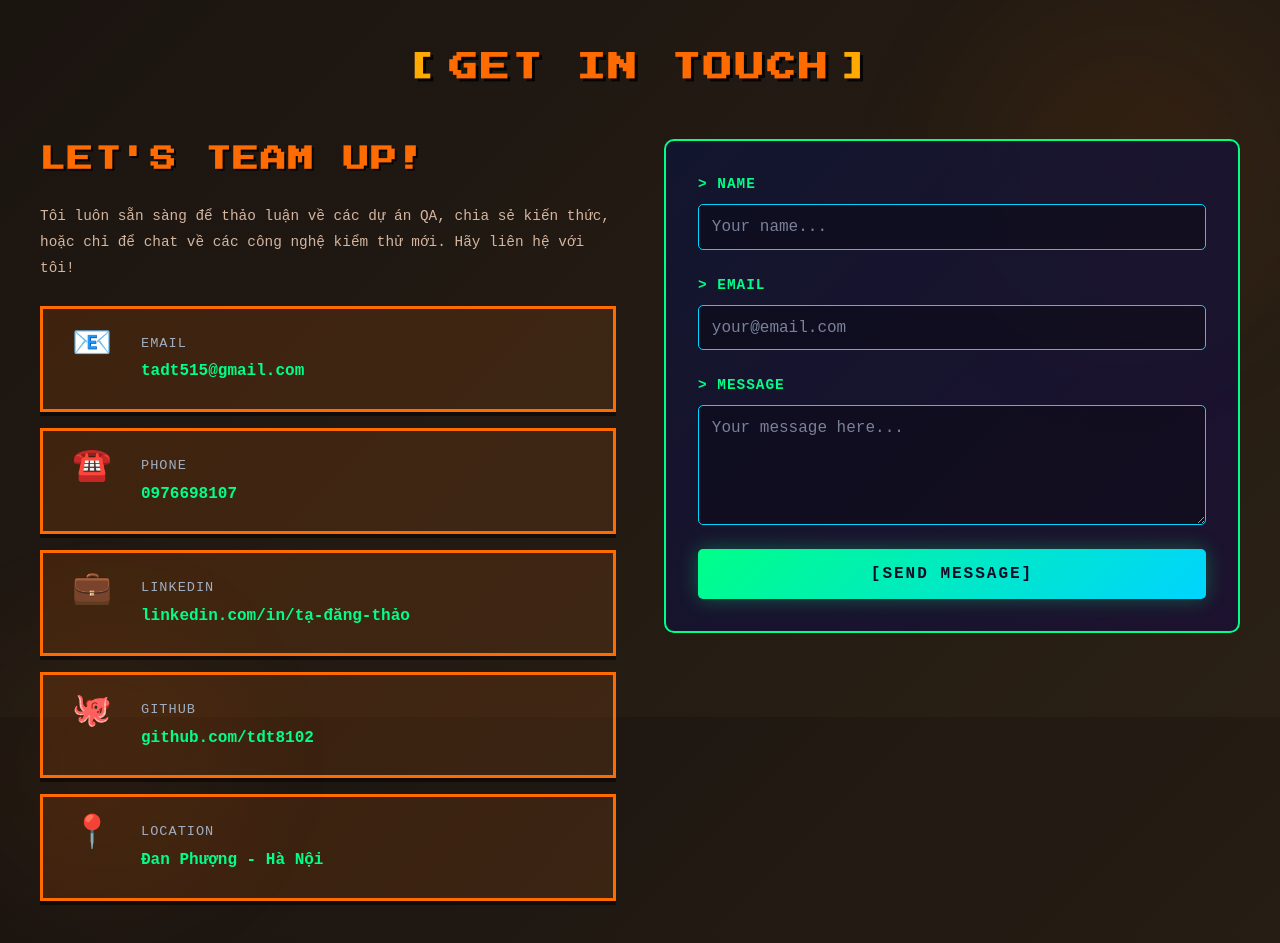
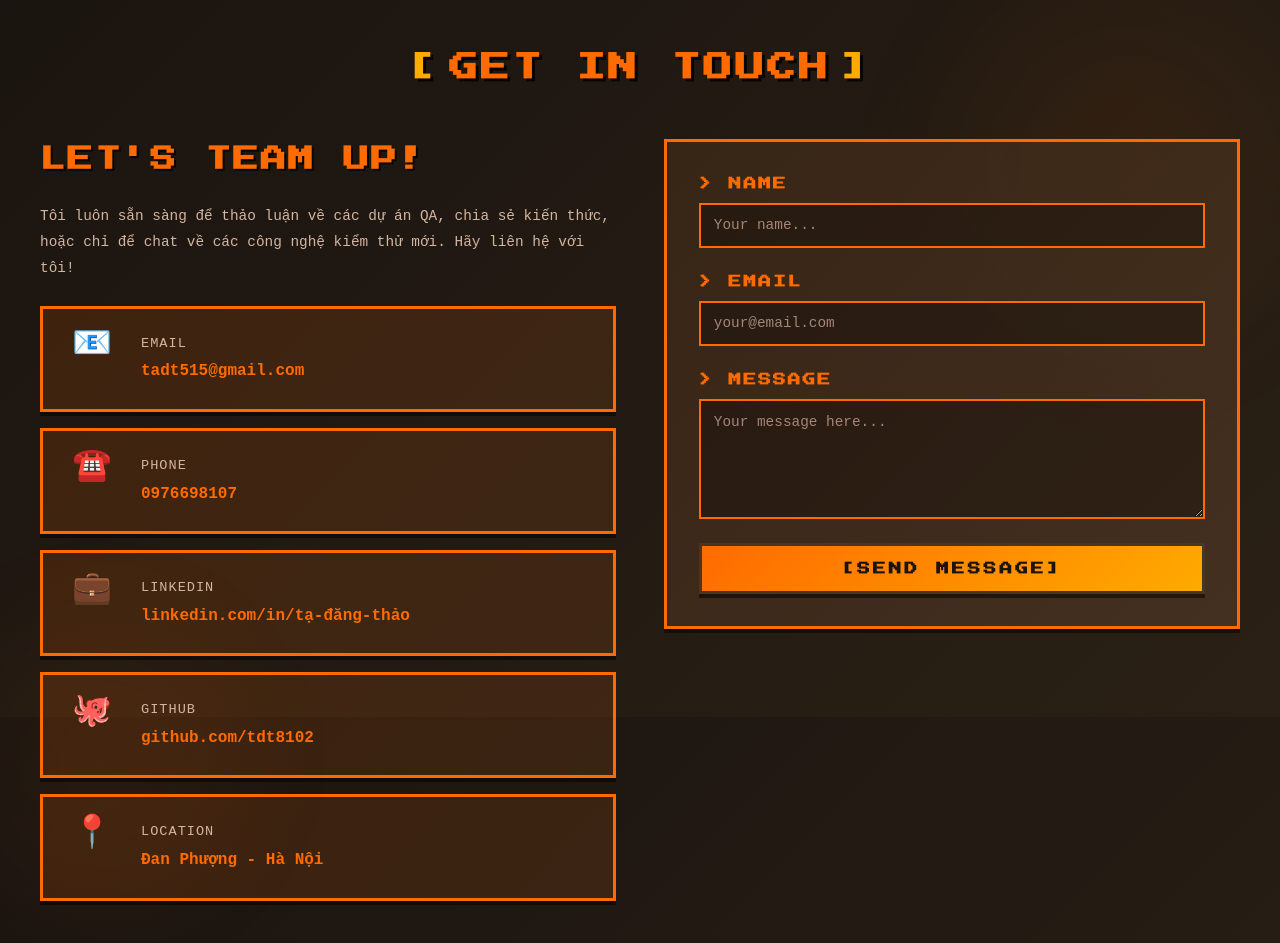
Before and after one commit to tdt8102/Deploy-portfolio, a React (Create React App) app: page / in a window 1280 px wide. Shown: the part 5680-6623 px from the top of the page. Built offline with nearby package versions, Linux system fonts and the light colour scheme.

Commit message:
fix theme

```diff
--- a/src/styles/Contact.css
+++ b/src/styles/Contact.css
@@ -114,20 +114,20 @@
 
 .contact-label {
   font-size: 0.85rem;
-  color: #a0aec0;
+  color: #d4b5a0;
   text-transform: uppercase;
   letter-spacing: 1px;
   font-weight: 500;
 }
 
 .contact-value {
-  color: #00ff88;
+  color: #ff6b00;
   font-weight: bold;
   font-size: 1rem;
 }
 
 .contact-link:hover .contact-value {
-  color: #00d4ff;
+  color: #ffaa00;
 }
 
 /* Form Styles */
@@ -141,12 +141,13 @@
   display: flex;
   flex-direction: column;
   gap: 1.5rem;
-  background: linear-gradient(135deg, rgba(15, 21, 53, 0.8) 0%, rgba(26, 15, 53, 0.8) 100%);
-  border: 2px solid #00ff88;
-  border-radius: 10px;
+  background: linear-gradient(135deg, rgba(61, 40, 23, 0.8) 0%, rgba(74, 52, 35, 0.8) 100%);
+  border: 3px solid #ff6b00;
+  border-radius: 0;
   padding: 2rem;
   position: relative;
   overflow: hidden;
+  box-shadow: 0 4px 0 rgba(0, 0, 0, 0.5);
 }
 
 .contact-form::before {
@@ -156,7 +157,7 @@
   left: -100%;
   width: 100%;
   height: 100%;
-  background: linear-gradient(90deg, transparent, rgba(0, 255, 136, 0.1), transparent);
+  background: linear-gradient(90deg, transparent, rgba(255, 107, 0, 0.1), transparent);
   transition: left 0.6s ease;
   z-index: -1;
 }
@@ -172,36 +173,37 @@
 }
 
 .form-label {
-  color: #00ff88;
+  color: #ff6b00;
   font-weight: bold;
-  font-size: 0.9rem;
+  font-size: 0.8rem;
   text-transform: uppercase;
-  letter-spacing: 1px;
+  letter-spacing: 2px;
+  font-family: 'Press Start 2P', cursive;
 }
 
 .form-input,
 .form-textarea {
   background: rgba(0, 0, 0, 0.3);
-  border: 1px solid #00d4ff;
+  border: 2px solid #ff6b00;
   color: #ffffff;
   padding: 0.8rem;
-  border-radius: 5px;
+  border-radius: 0;
   font-family: 'Courier New', monospace;
-  font-size: 1rem;
+  font-size: 0.9rem;
   transition: all 0.3s ease;
   outline: none;
 }
 
 .form-input::placeholder,
 .form-textarea::placeholder {
-  color: #7a8199;
+  color: #a68678;
 }
 
 .form-input:focus,
 .form-textarea:focus {
-  border-color: #00ff88;
-  background: rgba(0, 255, 136, 0.05);
-  box-shadow: 0 0 15px rgba(0, 255, 136, 0.2);
+  border-color: #ffaa00;
+  background: rgba(255, 107, 0, 0.1);
+  box-shadow: 0 0 15px rgba(255, 107, 0, 0.3);
   outline: none;
 }
 
@@ -212,22 +214,24 @@
 
 .submit-button {
   padding: 1rem;
-  background: linear-gradient(135deg, #00ff88 0%, #00d4ff 100%);
-  color: #0a0e27;
+  background: linear-gradient(135deg, #ff6b00 0%, #ffaa00 100%);
+  color: #1a1410;
   font-weight: bold;
   text-transform: uppercase;
-  letter-spacing: 2px;
-  border: none;
-  border-radius: 5px;
+  letter-spacing: 3px;
+  border: 3px solid #4a3423;
+  border-radius: 0;
   cursor: pointer;
-  font-size: 1rem;
+  font-size: 0.8rem;
+  font-family: 'Press Start 2P', cursive;
   transition: all 0.3s ease;
-  box-shadow: 0 0 20px rgba(0, 255, 136, 0.3);
+  box-shadow: 0 4px 0 rgba(0, 0, 0, 0.5);
 }
 
 .submit-button:hover {
   transform: translateY(-3px);
-  box-shadow: 0 10px 30px rgba(0, 255, 136, 0.5);
+  box-shadow: 0 4px 0 rgba(0, 0, 0, 0.5), 0 10px 20px rgba(255, 107, 0, 0.4);
+  background: linear-gradient(135deg, #ffaa00 0%, #ffa500 100%);
 }
 
 .submit-button:active {
```
